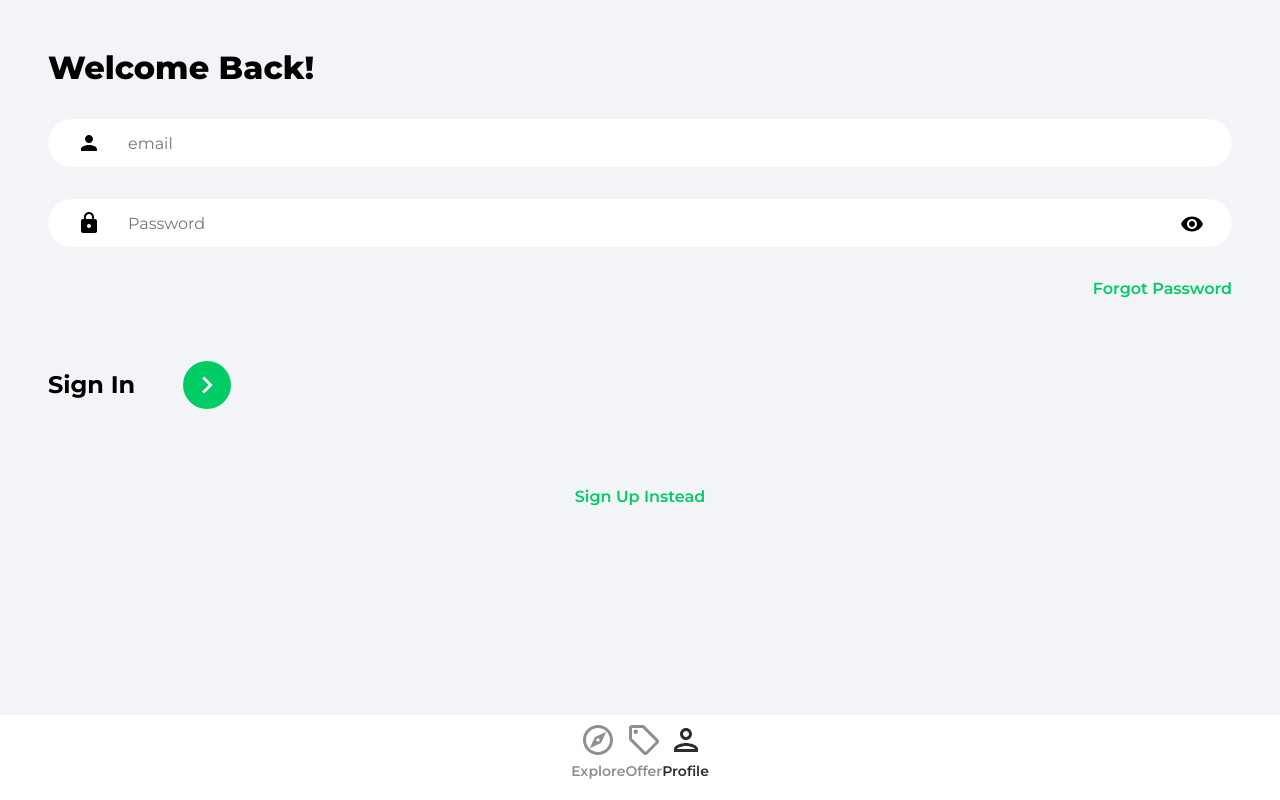
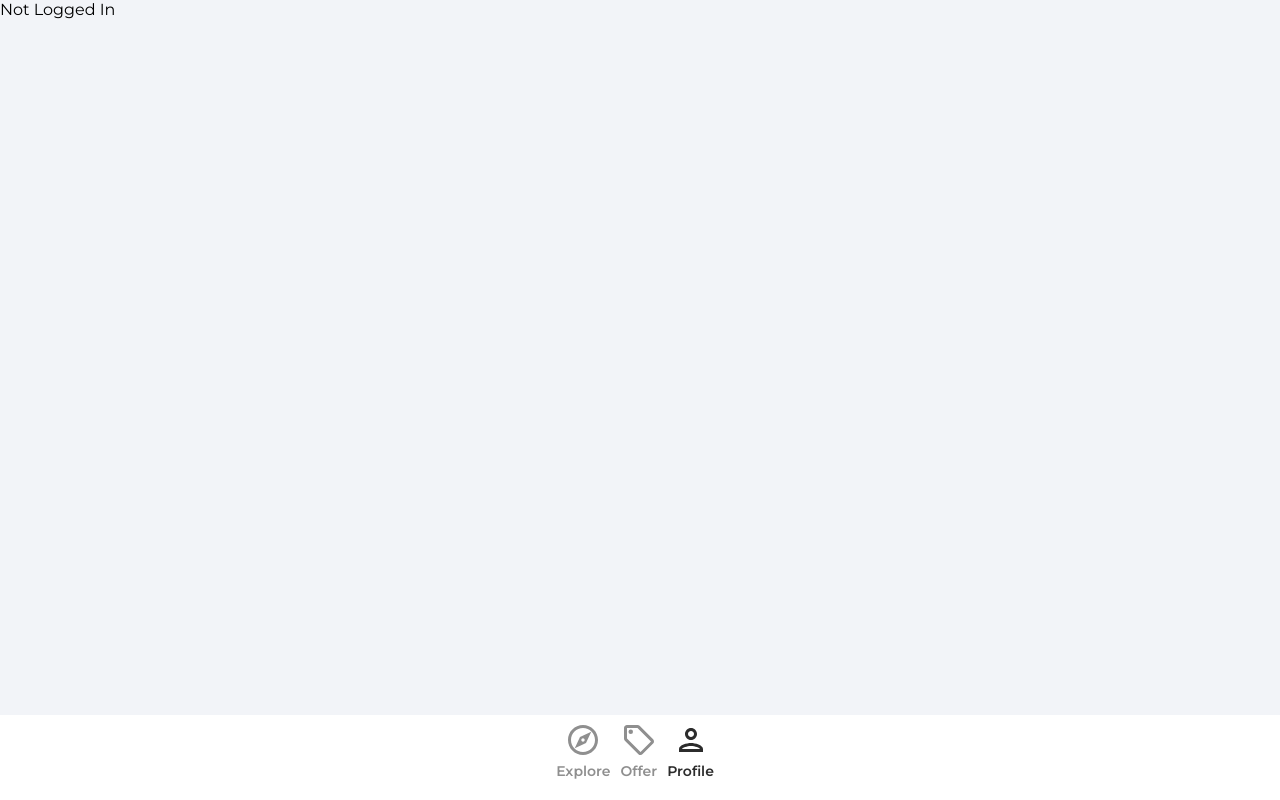
Before and after one commit to blksy/House_market, a React (Create React App) app: page /profile in a window 1280 px wide. Built offline with nearby package versions, Linux system fonts and the light colour scheme.

Commit message:
added Sign In option for user that is already exisitng in the db

```diff
--- a/src/App.js
+++ b/src/App.js
@@ -15,7 +15,7 @@
      <Routes>
       <Route path='/' element={<Explore/>} />
       <Route path='/offers' element={<Offers/>} />
-      <Route path='/profile' element={<SignIn/>} />
+      <Route path='/profile' element={<Profile/>} />
       <Route path='/sign-in' element={<SignIn/>} />
       <Route path='/sign-up' element={<SignUp/>} />
       <Route path='/forgot-password' element={<ForgotPassword/>} />
--- a/src/index.css
+++ b/src/index.css
@@ -171,6 +171,7 @@
   display: flex;
   flex-direction: column;
   align-items: center;
+  padding-right: 10px;
 }
 
 .navbarListItemName,
--- a/src/pages/Profile.jsx
+++ b/src/pages/Profile.jsx
@@ -1,9 +1,15 @@
+import {useState, useEffect} from 'react';
+import {getAuth} from 'firebase/auth'
+
 function Profile(){
-    return(
-        <div>
-            <h1>Profile</h1>
-        </div>
-    )
+   const [user, setUser] = useState(null)
+
+   const auth = getAuth();
+   useEffect(() => {
+      setUser(auth.currentUser);
+   }, [])
+
+    return user ? <h1>{user.displayName}</h1> : 'Not Logged In'
 }
 
 export default Profile;
--- a/src/pages/SignIn.jsx
+++ b/src/pages/SignIn.jsx
@@ -1,5 +1,6 @@
 import { useState } from "react";
 import {Link, useNavigate} from 'react-router-dom'
+import {getAuth, signInWithEmailAndPassword} from 'firebase/auth'
 import {ReactComponent as ArroRightIcon} from '../assets/svg/keyboardArrowRightIcon.svg'
 import visibilityIcon from '../assets/svg/visibilityIcon.svg'
 
@@ -20,6 +21,22 @@
     }))
     }
 
+    const onSubmit = async (e) =>{
+        e.preventDefault()
+
+        try {
+            const auth = getAuth()
+
+            const userCredentials = await signInWithEmailAndPassword(auth, email, password);
+
+            if(userCredentials.user){
+                navigate('/')
+            }
+        } catch (error) {
+            console.log(error);
+        }
+    }
+
     return(
         <>
            <div className="pageContainer">
@@ -27,7 +44,7 @@
                 <p className="pageHeader">Welcome Back!</p>
             </header>
             <main>
-                <form>
+                <form onSubmit={onSubmit}>
                     <input
                       type="email"
                       className="emailInput"
```
